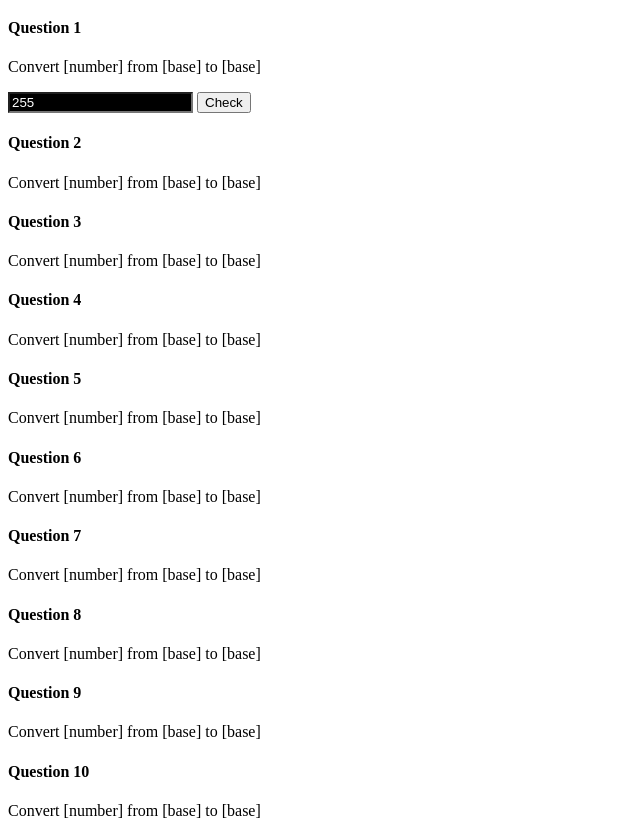
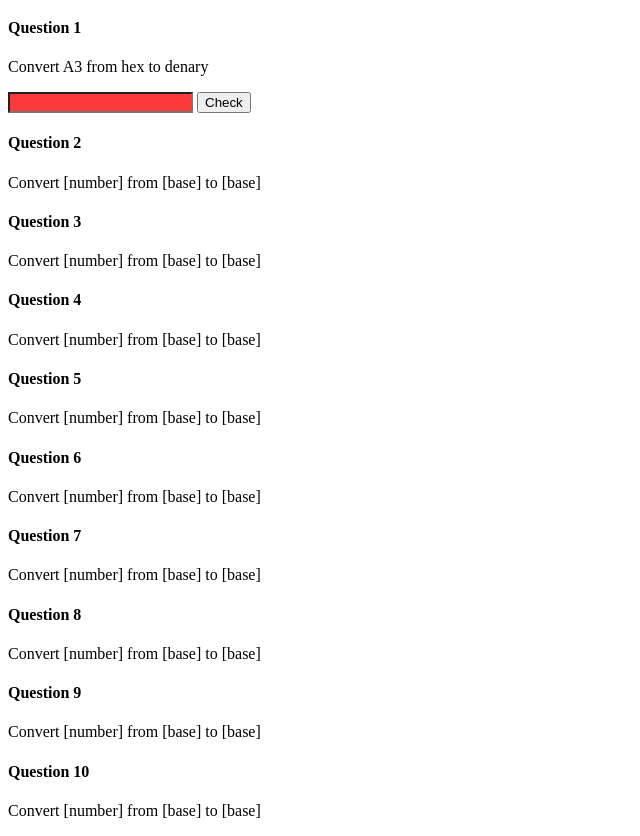
Before and after one commit to ethancstring/binary-practice, a plain HTML site: page index.html in a window 1280 px wide. Both pictures are taken after a click on the button "Check". Shown: the part 61-897 px from the top of the page, without its empty margins (0-640 px from the left). Drawn offline with Linux system fonts and the light colour scheme.

Commit message:
Added test question

```diff
--- a/index.html
+++ b/index.html
@@ -7,7 +7,7 @@
 	<body>
 		<h1>Binary Practice</h1>
 		<h4>Question 1</h4>
-		<p>Convert [number] from [base] to [base]</p>
+		<p>Convert A3 from hex to denary</p>
 		<input type="text" class="answerEntry" id="answerEntry1">
 		<button id="btn1">Check</button>
                 <h4>Question 2</h4>
--- a/main.js
+++ b/main.js
@@ -2,9 +2,12 @@ import { BaseConversions, FixedPoint, FloatingPoint } from './conversions.js';
 
 function check(number) {
 	const box = document.getElementById('answerEntry1');
-	box.style.backgroundColor = 'black';
-	box.style.color = 'white';
-	box.value = BaseConversions.hexToDenary("FF");
+	let answer = box.value;
+	if (answer == BaseConversions.hexToDenary("A3")) {
+		box.style.backgroundColor = '#63eb42';
+	} else {
+		box.style.backgroundColor = '#fc3a3a';
+	}
 }
 
 document.getElementById('btn1').addEventListener('click', () => check(1));
```
